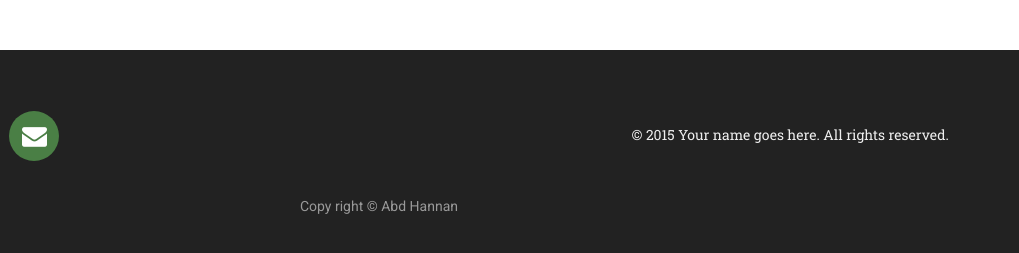
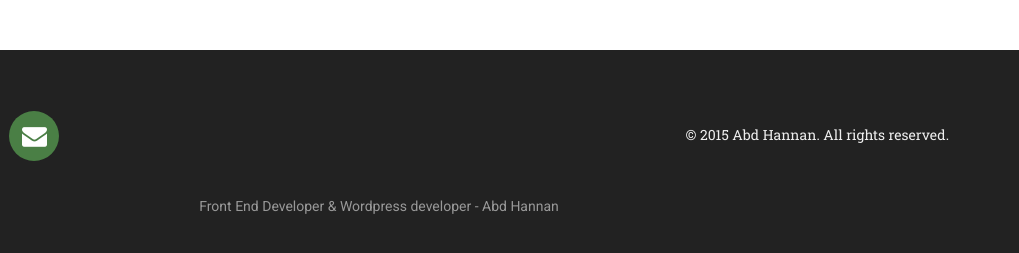
Before and after one commit to abdhannan/abdhannan.github.io, a plain HTML site: page index.html in a window 1280 px wide. Shown: the part 6001-6254 px from the top of the page, 261-1280 px from the left. Drawn offline with Linux system fonts and the light colour scheme; some packages are replaced by stand-ins of ours.

Commit message:
Update index.html

```diff
--- a/index.html
+++ b/index.html
@@ -855,11 +855,11 @@ _________________________________________________________ -->
                     <!-- /.6 -->
 
                     <div class="col-sm-6">
-                        <p>&copy; 2015 Your name goes here. All rights reserved.</p>
+                        <p>&copy; 2015 Abd Hannan. All rights reserved.</p>
                     </div>
 
                     <div class="col-sm-12">
-                        <p class="template-bootstrapious">Copy right &copy; <a href="https://abdhannan.github.io">Abd Hannan</a>
+                        <p class="template-bootstrapious">Front End Developer & Wordpress developer - <a href="https://abdhannan.github.io">Abd Hannan</a>
                         </p>
                     </div>
 
```
